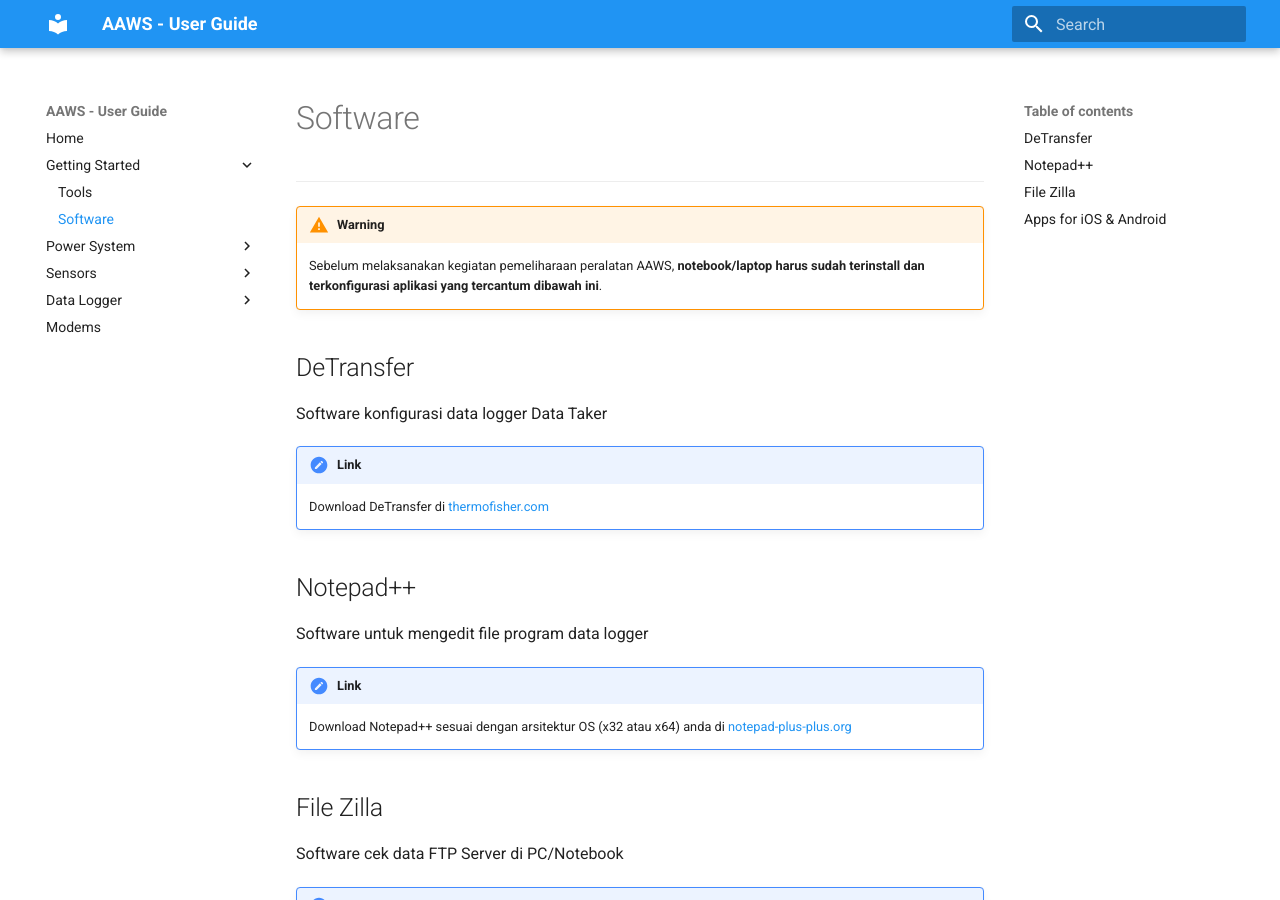
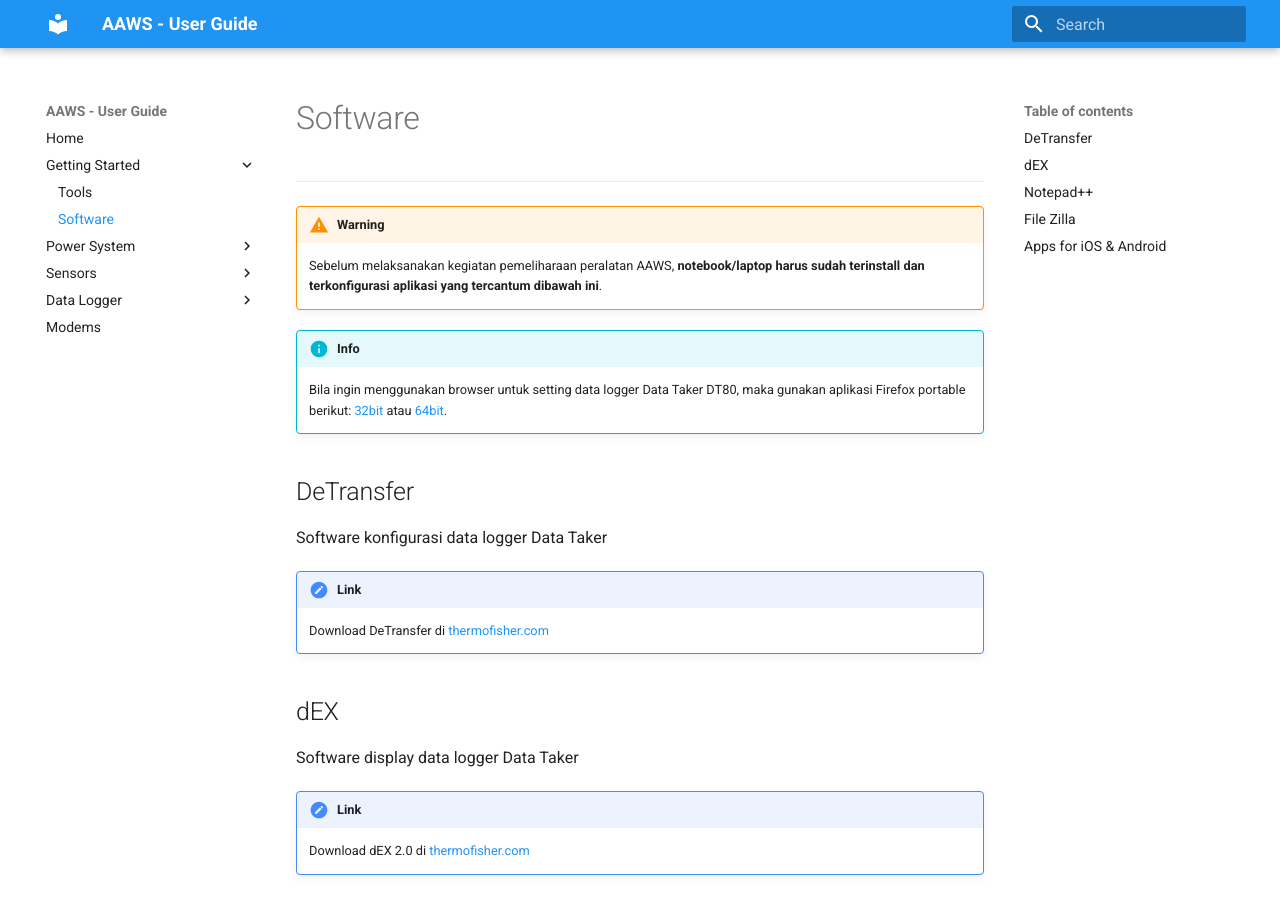
Before and after one commit to unrealid/aaws, an MkDocs documentation site: the page built from docs/software.md, in a window 1280 px wide and 900 px high. Built offline with MkDocs 1.6.1 and Material for MkDocs 9.7.7, drawn with Linux system fonts in a browser that asks for light colours.

Commit message:
2021.02.18 - add link portable firefox+flash

```diff
--- a/docs/software.md
+++ b/docs/software.md
@@ -3,6 +3,9 @@
 
 !!! warning "Warning"
     Sebelum melaksanakan kegiatan pemeliharaan peralatan AAWS, **notebook/laptop harus sudah terinstall dan terkonfigurasi aplikasi yang tercantum dibawah ini**.
+
+!!! info "Info"
+    Bila ingin menggunakan browser untuk setting data logger Data Taker DT80, maka gunakan aplikasi Firefox portable berikut: [32bit](https://s.id/ff32bit) atau [64bit](https://s.id/ff64bit).
 
 ## DeTransfer
 
@@ -10,6 +13,13 @@ Software konfigurasi data logger Data Taker
 
 !!! hint "Link"
     Download DeTransfer di [thermofisher.com](https://downloads.thermofisher.com/ANZ_Software_Uploads/DeTransfer3.27.zip)
+
+## dEX
+
+Software display data logger Data Taker
+
+!!! hint "Link"
+    Download dEX 2.0 di [thermofisher.com](http://downloads.thermofisher.com/ANZ_Software_Uploads/dEX-2%20Setup%202.1.6.exe)
 
 ## Notepad++
 
--- a/mkdocs.yml
+++ b/mkdocs.yml
@@ -20,6 +20,7 @@ nav:
     - Evaporation: evaporation.md
     - Soil: soil.md
   - Data Logger:
+    - dEX: dex.md
     - DeTransfer: detransfer.md
     - Data Taker: logger.md
     - Battery Replacement: battery.md
@@ -40,6 +41,7 @@ markdown_extensions:
   - def_list
   - pymdownx.tasklist:
       custom_checkbox: true
+  - footnotes
 extra:
   generator: false
 extra_css:
```
Also changed, not shown: docs/dex.md (added).
